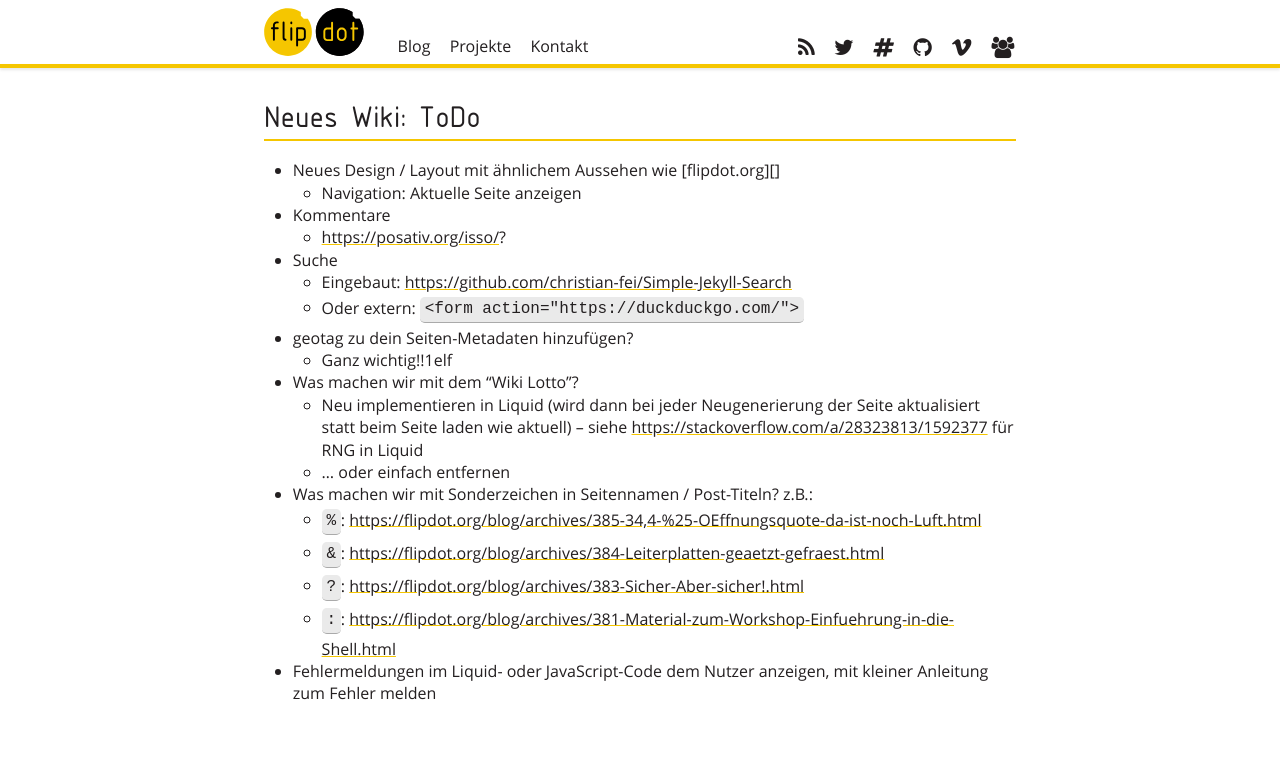
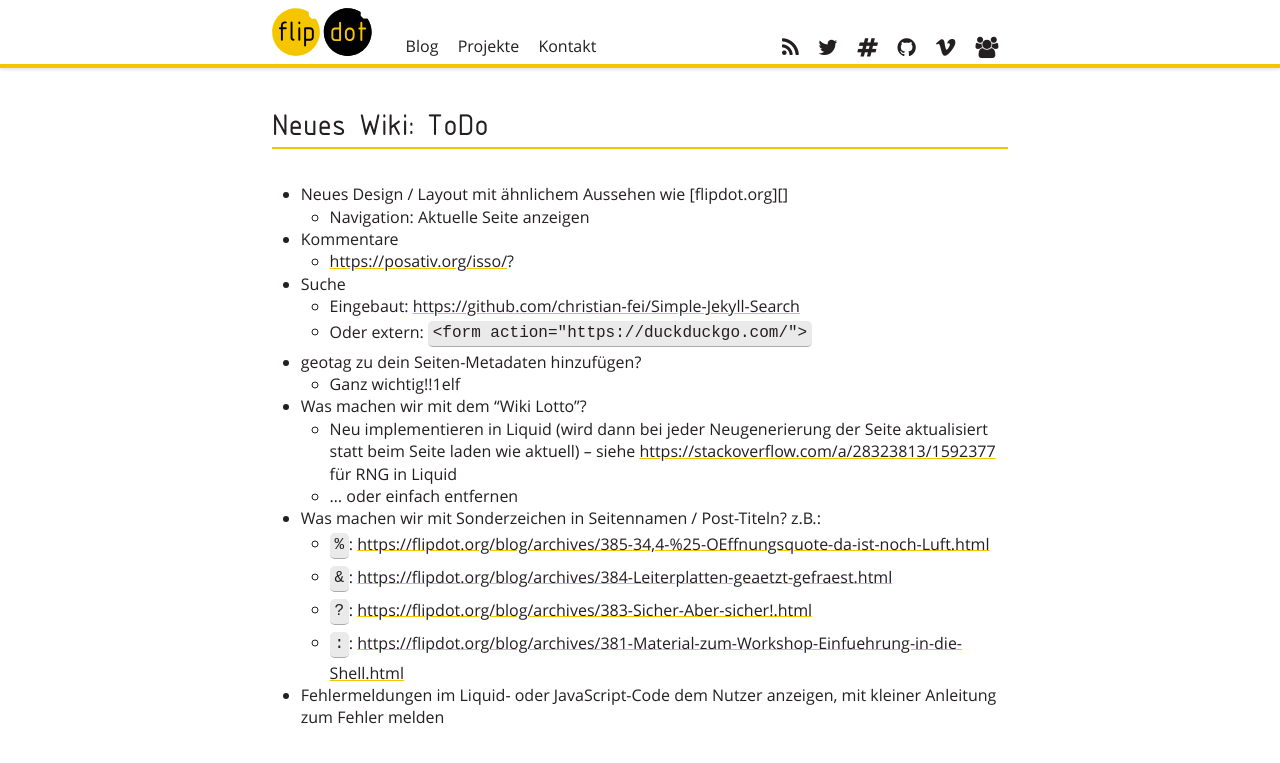
Before and after one commit to flipdot-faded/flipdot.github.io, a Jekyll site: the page built from neues-wiki-todo/index.md, in a window 1280 px wide. Shown: the top 763 px of the page. Built offline with Jekyll 4.4.1, drawn with Linux system fonts in a browser that asks for light colours.

Commit message:
More spacing!

```diff
--- a/_sass/content.scss
+++ b/_sass/content.scss
@@ -1,7 +1,12 @@
 .site-content {
     margin: 0 auto;
-    padding: .5rem;
+    padding: 1rem;
     max-width: $max-content-width;
+
+    > main {
+        display: flex;
+        flex-direction: column;
+    }
 
     h1 {
         display: flex;
--- a/_sass/header.scss
+++ b/_sass/header.scss
@@ -8,7 +8,7 @@
     max-width: $max-content-width;
 
     .title {
-        padding: .5rem 1.5rem .5rem .5rem;
+        padding: .5rem 1.5rem .5rem 1rem;
     }
 }
 
@@ -165,6 +165,10 @@
         display: none;
     }
 
+    .status-bar {
+        margin-right: 1rem;
+    }
+
     .site-nav a:hover,
     .status-bar a:hover {
         color: $flipdot-black;
```
